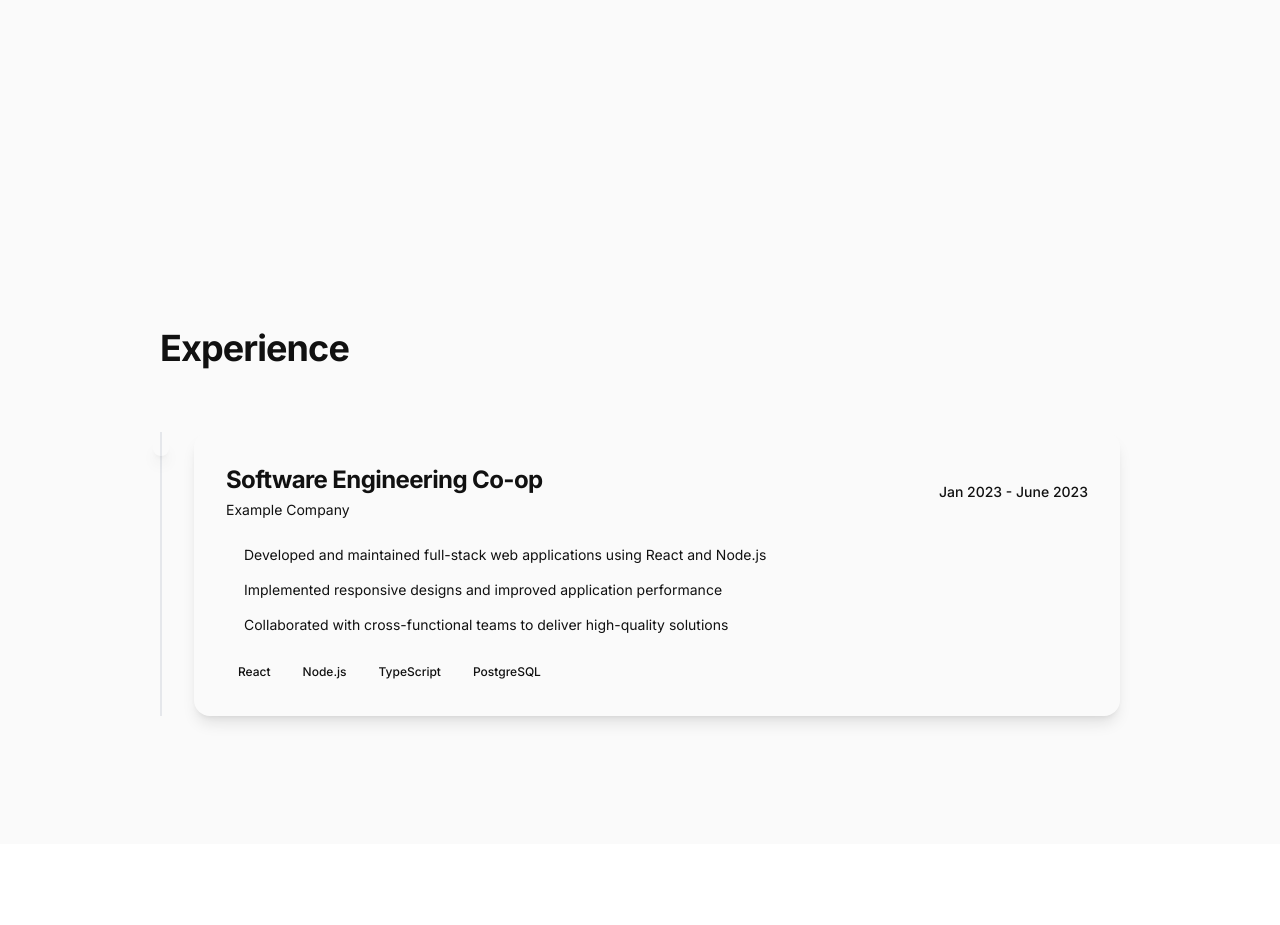
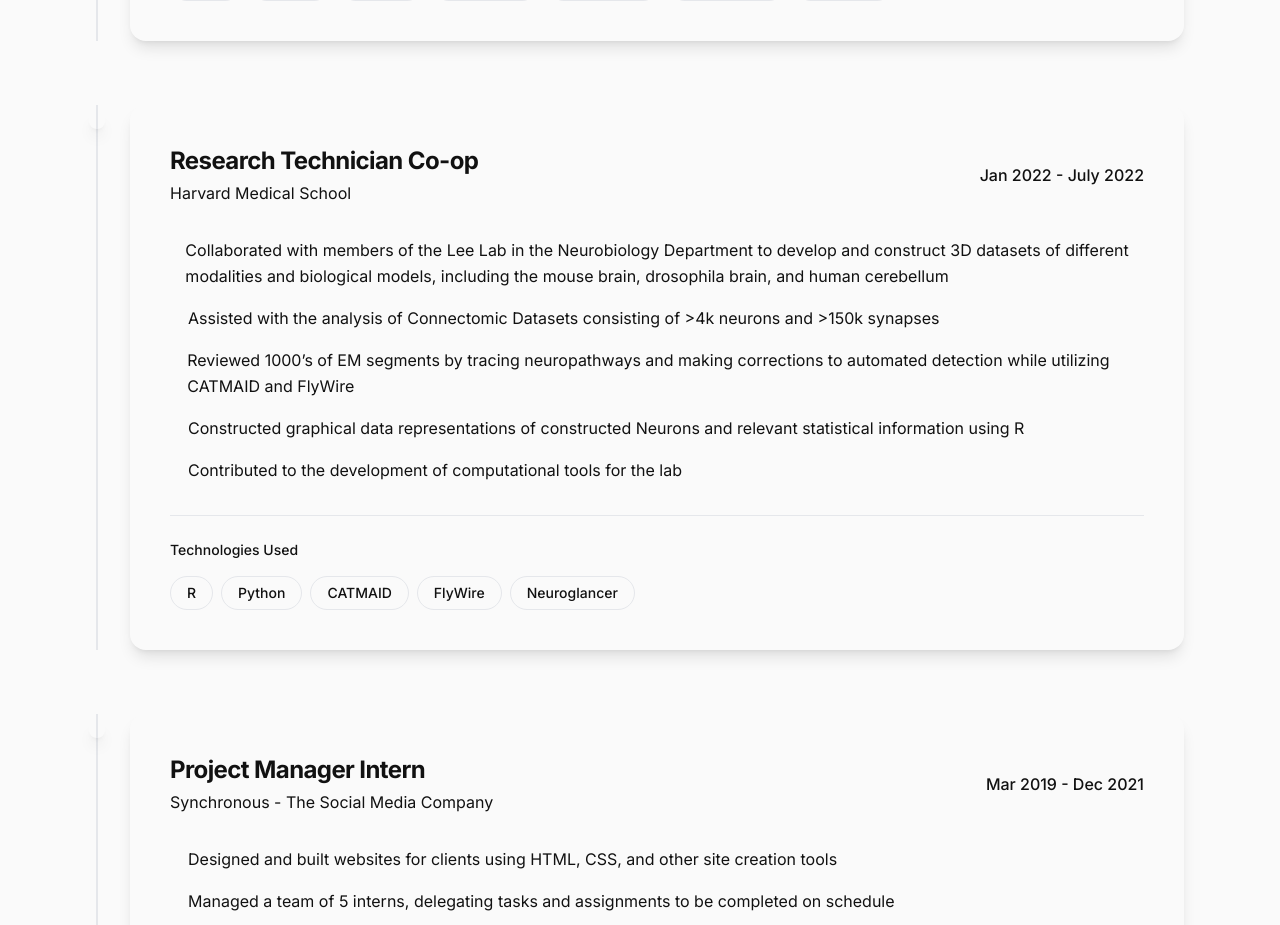
Before and after one commit to nicholasb4711/portfolio, a Next.js app: page / in a window 1280 px wide. Shown: the part 1872-2797 px from the top of the page. Built offline with nearby package versions, Linux system fonts and the light colour scheme; no server answers.

Commit message:
experiences

```diff
--- a/package.json
+++ b/package.json
@@ -20,10 +20,11 @@
     "@types/node": "^20",
     "@types/react": "^19",
     "@types/react-dom": "^19",
+    "autoprefixer": "^10.4.20",
     "eslint": "^9",
     "eslint-config-next": "15.1.2",
-    "postcss": "^8",
-    "tailwindcss": "^3.4.1",
+    "postcss": "^8.4.49",
+    "tailwindcss": "^3.4.17",
     "typescript": "^5"
   }
 }
--- /dev/null
+++ b/postcss.config.js
@@ -0,0 +1,6 @@
+module.exports = {
+  plugins: {
+    tailwindcss: {},
+    autoprefixer: {},
+  },
+}
--- a/src/app/page.tsx
+++ b/src/app/page.tsx
@@ -136,8 +136,8 @@
         </section>
 
         <About />
+        <Experience />
         <Projects />
-        <Experience />
         <Contact />
       </div>
     </>
--- a/src/components/Experience.tsx
+++ b/src/components/Experience.tsx
@@ -7,48 +7,51 @@
 export default function Experience() {
   return (
     <section id="experience" className="py-32 bg-background">
-      <div className="max-w-5xl mx-auto px-4 sm:px-6 lg:px-8">
+      <div className="max-w-6xl mx-auto px-4 sm:px-6 lg:px-8">
         <FadeIn>
           <h2 className="text-4xl font-bold mb-16 text-foreground tracking-tight">
             Experience
           </h2>
         </FadeIn>
 
-        <div className="space-y-12">
+        <div className="space-y-16">
           {experiences.map((exp, index) => (
             <SlideIn key={index} delay={index * 0.2} direction={index % 2 === 0 ? 'left' : 'right'}>
               <div className="relative pl-8 border-l-2 border-primary/20 hover:border-primary transition-colors">
                 <div className="absolute w-4 h-4 bg-primary rounded-full -left-[9px] top-2 shadow-lg" />
 
-                <div className="bg-card text-card-foreground p-8 rounded-2xl shadow-lg hover-card">
-                  <div className="flex flex-col md:flex-row md:items-center md:justify-between mb-6">
+                <div className="bg-card text-card-foreground p-8 lg:p-10 rounded-2xl shadow-lg hover-card">
+                  <div className="flex flex-col lg:flex-row lg:items-center lg:justify-between mb-8">
                     <div>
                       <h3 className="text-2xl font-bold tracking-tight">{exp.title}</h3>
-                      <p className="text-muted-foreground mt-1 text-sm">{exp.company}</p>
+                      <p className="text-muted-foreground mt-1">{exp.company}</p>
                     </div>
-                    <span className="text-primary mt-2 md:mt-0 text-sm font-medium">
+                    <span className="text-primary mt-2 lg:mt-0 font-medium">
                       {exp.period}
                     </span>
                   </div>
 
-                  <ul className="list-none space-y-3 mb-6">
+                  <ul className="list-none space-y-4 mb-8">
                     {exp.description.map((item, itemIndex) => (
-                      <li key={itemIndex} className="text-card-foreground/80 flex items-start text-sm leading-relaxed">
-                        <span className="w-1.5 h-1.5 bg-primary rounded-full mr-3 mt-2"></span>
+                      <li key={itemIndex} className="text-card-foreground/80 flex items-start text-base leading-relaxed">
+                        <span className="w-1.5 h-1.5 bg-primary rounded-full mr-3 mt-2.5"></span>
                         {item}
                       </li>
                     ))}
                   </ul>
 
+                  <div className="border-t border-border pt-6">
+                    <h4 className="text-sm font-medium text-muted-foreground mb-4">Technologies Used</h4>
                     <div className="flex flex-wrap gap-2">
                       {exp.technologies.map((tech, techIndex) => (
                         <span
                           key={techIndex}
-                        className="px-3 py-1 bg-secondary text-secondary-foreground rounded-full text-xs font-medium"
+                          className="px-4 py-1.5 bg-primary/10 text-primary border border-primary/20 rounded-full text-sm font-medium hover:bg-primary/20 transition-colors"
                         >
                           {tech}
                         </span>
                       ))}
+                    </div>
                   </div>
                 </div>
               </div>
--- a/src/data/experiences.ts
+++ b/src/data/experiences.ts
@@ -9,14 +9,39 @@
 export const experiences: Experience[] = [
     {
         title: "Software Engineering Co-op",
-        company: "Example Company",
-        period: "Jan 2023 - June 2023",
+        company: "RiskAverse",
+        period: "Sept 2024 - Dec 2024",
         description: [
             "Developed and maintained full-stack web applications using React and Node.js",
             "Implemented responsive designs and improved application performance",
             "Collaborated with cross-functional teams to deliver high-quality solutions"
         ],
-        technologies: ["React", "Node.js", "TypeScript", "PostgreSQL"]
+        technologies: ["React", "Next.js", "Node.js", "TypeScript", "PostgreSQL", "TailwindCSS", "MongoDB"]
     },
+    {
+        title: "Research Technician Co-op",
+        company: "Harvard Medical School",
+        period: "Jan 2022 - July 2022",
+        description: [
+            "Collaborated with members of the Lee Lab in the Neurobiology Department to develop and construct 3D datasets of different modalities and biological models, including the mouse brain, drosophila brain, and human cerebellum",
+            "Assisted with the analysis of Connectomic Datasets consisting of >4k neurons and >150k synapses",
+            "Reviewed 1000’s of EM segments by tracing neuropathways and making corrections to automated detection while utilizing CATMAID and FlyWire",
+            "Constructed graphical data representations of constructed Neurons and relevant statistical information using R",
+            "Contributed to the development of computational tools for the lab"
+        ],
+        technologies: ["R", "Python", "CATMAID", "FlyWire", "Neuroglancer"]
+    },
+    {
+        title: "Project Manager Intern",
+        company: "Synchronous - The Social Media Company",
+        period: "Mar 2019 - Dec 2021",
+        description: [
+            "Designed and built websites for clients using HTML, CSS, and other site creation tools",
+            "Managed a team of 5 interns, delegating tasks and assignments to be completed on schedule",
+            "Analyzed and adapted Social Media Algorithms for business use",
+            "Created video and photo advertisements for clients using cameras and drones, editing in Adobe Suite"
+        ],
+        technologies: ["Wix", "Weebly", "Wordpress", "Shopify", "HTML", "CSS", "JavaScript", "Premiere Pro", "Photoshop"]
+    }
     // Add your experiences here
 ];
```
Also changed, not shown: 1 other file (tests, documents, lock files or other folders). Lines whose indentation alone changed are shown as unchanged.
